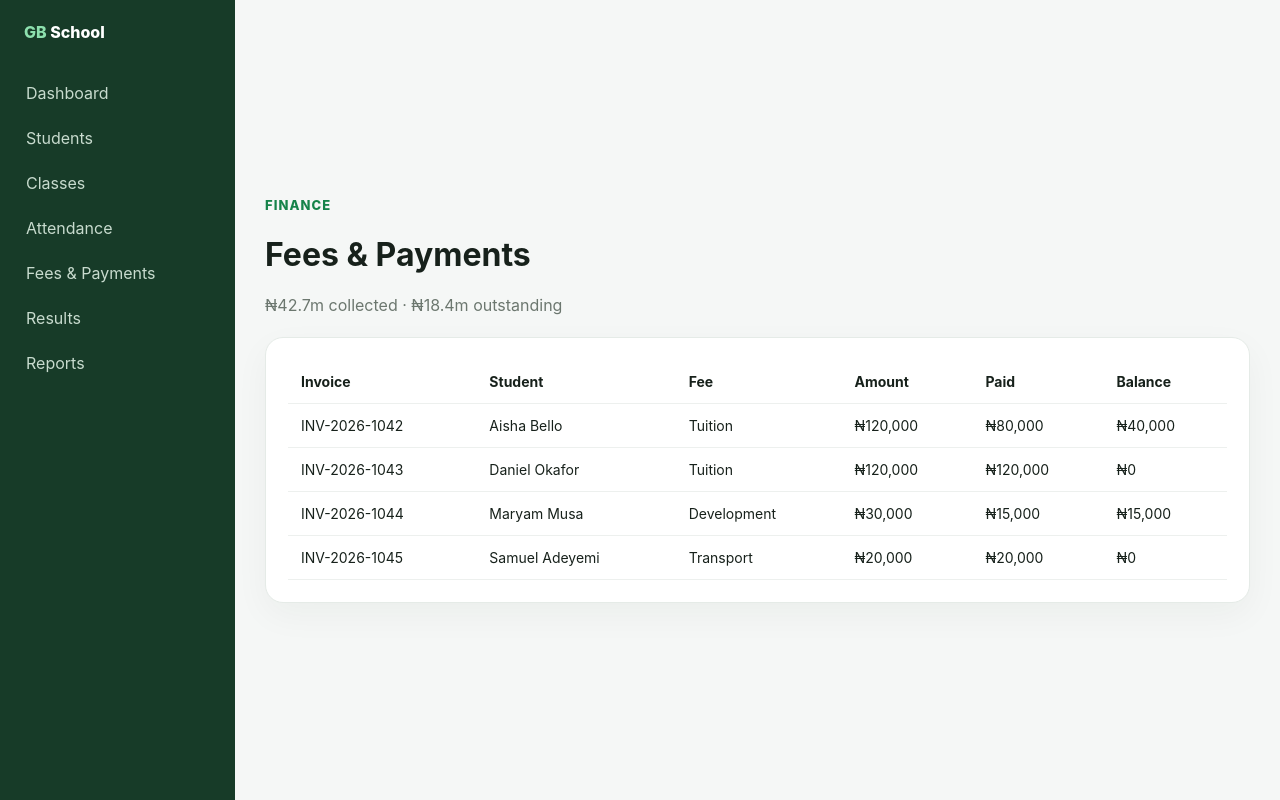
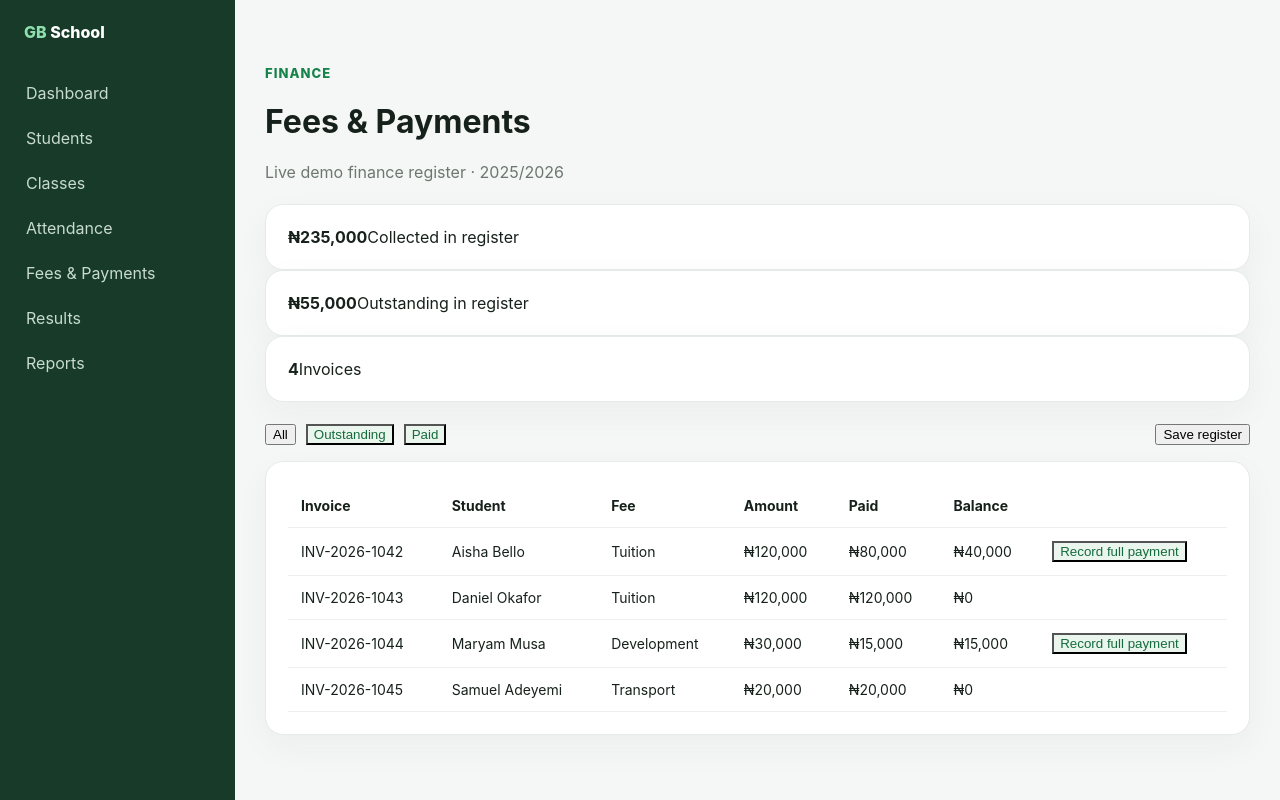
Before and after one commit to greenbasket-labs/GB-demo-school, a Next.js app: page /fees-payments in a window 1280 px wide. Built offline with nearby package versions, Linux system fonts and the light colour scheme.

Commit message:
Make fees and payments interactive

```diff
--- a/app/fees-payments/page.tsx
+++ b/app/fees-payments/page.tsx
@@ -1,4 +1,59 @@
+'use client'
+
 import Link from 'next/link'
-const rows=[['INV-2026-1042','Aisha Bello','Tuition','₦120,000','₦80,000','₦40,000'],['INV-2026-1043','Daniel Okafor','Tuition','₦120,000','₦120,000','₦0'],['INV-2026-1044','Maryam Musa','Development','₦30,000','₦15,000','₦15,000'],['INV-2026-1045','Samuel Adeyemi','Transport','₦20,000','₦20,000','₦0']]
-export default function Fees(){return <Page><div className="eyebrow">Finance</div><h1>Fees & Payments</h1><p className="muted">₦42.7m collected · ₦18.4m outstanding</p><div className="card" style={{marginTop:22}}><table className="table"><thead><tr><th>Invoice</th><th>Student</th><th>Fee</th><th>Amount</th><th>Paid</th><th>Balance</th></tr></thead><tbody>{rows.map(r=><tr key={r[0]}>{r.map((x,i)=><td key={i}>{x}</td>)}</tr>)}</tbody></table></div></Page>}
+import { useMemo, useState } from 'react'
+
+const initialRows = [
+  { invoice:'INV-2026-1042', student:'Aisha Bello', fee:'Tuition', amount:120000, paid:80000 },
+  { invoice:'INV-2026-1043', student:'Daniel Okafor', fee:'Tuition', amount:120000, paid:120000 },
+  { invoice:'INV-2026-1044', student:'Maryam Musa', fee:'Development', amount:30000, paid:15000 },
+  { invoice:'INV-2026-1045', student:'Samuel Adeyemi', fee:'Transport', amount:20000, paid:20000 },
+]
+
+const money = (value:number) => `₦${value.toLocaleString('en-NG')}`
+
+export default function Fees() {
+  const [rows, setRows] = useState(initialRows)
+  const [filter, setFilter] = useState('All')
+  const [saved, setSaved] = useState(false)
+
+  const visible = useMemo(() => filter === 'All' ? rows : rows.filter(r => filter === 'Outstanding' ? r.paid < r.amount : r.paid === r.amount), [rows, filter])
+  const outstanding = rows.reduce((sum, r) => sum + r.amount - r.paid, 0)
+  const collected = rows.reduce((sum, r) => sum + r.paid, 0)
+
+  function recordPayment(invoice:string) {
+    setRows(current => current.map(r => r.invoice === invoice ? { ...r, paid:r.amount } : r))
+    setSaved(false)
+  }
+
+  function save() {
+    setSaved(true)
+    setTimeout(() => setSaved(false), 2200)
+  }
+
+  return <Page>
+    <div className="eyebrow">Finance</div>
+    <h1>Fees & Payments</h1>
+    <p className="muted">Live demo finance register · 2025/2026</p>
+
+    <div className="stats" style={{marginTop:22}}>
+      <div className="card"><strong>{money(collected)}</strong><span>Collected in register</span></div>
+      <div className="card"><strong>{money(outstanding)}</strong><span>Outstanding in register</span></div>
+      <div className="card"><strong>{rows.length}</strong><span>Invoices</span></div>
+    </div>
+
+    <div className="toolbar" style={{marginTop:22,display:'flex',gap:10,alignItems:'center',flexWrap:'wrap'}}>
+      {['All','Outstanding','Paid'].map(option => <button key={option} onClick={() => setFilter(option)} className={filter===option ? 'button' : 'button secondary'}>{option}</button>)}
+      <button onClick={save} className="button" style={{marginLeft:'auto'}}>Save register</button>
+      {saved && <span className="pill">Saved</span>}
+    </div>
+
+    <div className="card" style={{marginTop:16}}>
+      <table className="table"><thead><tr><th>Invoice</th><th>Student</th><th>Fee</th><th>Amount</th><th>Paid</th><th>Balance</th><th></th></tr></thead>
+        <tbody>{visible.map(r => { const balance=r.amount-r.paid; return <tr key={r.invoice}><td>{r.invoice}</td><td>{r.student}</td><td>{r.fee}</td><td>{money(r.amount)}</td><td>{money(r.paid)}</td><td>{money(balance)}</td><td>{balance > 0 && <button className="button secondary" onClick={() => recordPayment(r.invoice)}>Record full payment</button>}</td></tr> })}</tbody>
+      </table>
+    </div>
+  </Page>
+}
+
 function Page({children}:{children:React.ReactNode}){return <div className="dashboard"><aside className="side"><div className="brand">GB <span style={{color:'#fff'}}>School</span></div>{['Dashboard','Students','Classes','Attendance','Fees & Payments','Results','Reports'].map(x=><Link href={x==='Dashboard'?'/dashboard':`/${x.toLowerCase().replaceAll(' ','-').replace('&-','')}`} key={x}>{x}</Link>)}</aside><main className="main">{children}</main></div>}
```
